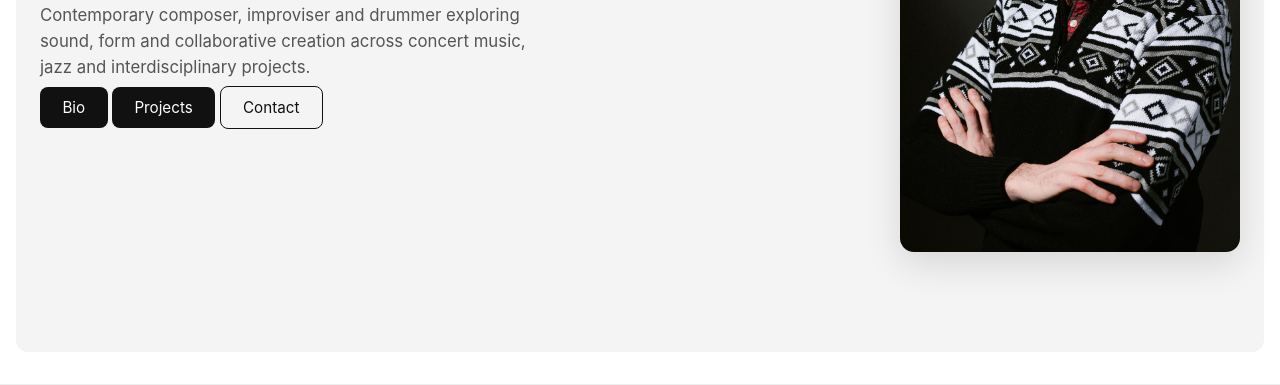
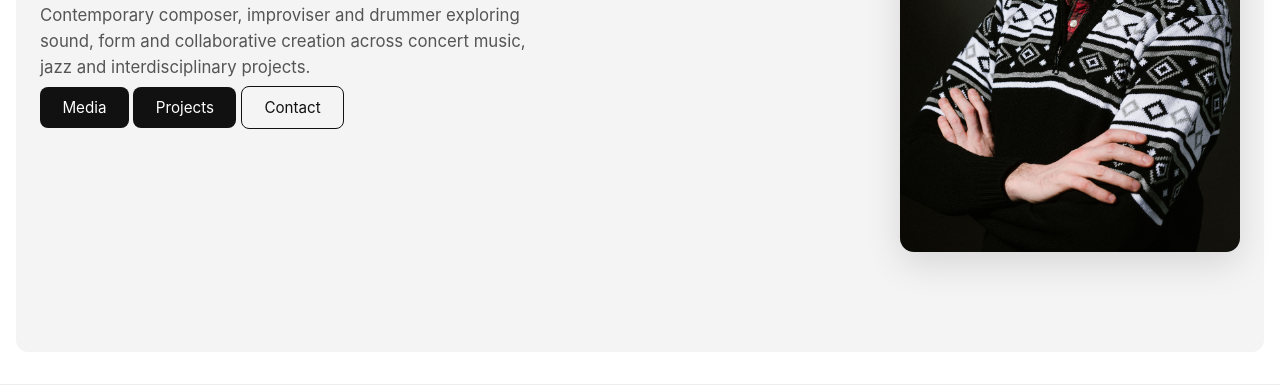
Before and after one commit to mariocalzadamusic/mariocalzadamusic.github.io, a plain HTML site: page index.html in a window 1280 px wide. Shown: the part 449-834 px from the top of the page. Drawn offline with Linux system fonts and the light colour scheme.

Commit message:
Update index.html

```diff
--- a/index.html
+++ b/index.html
@@ -38,9 +38,9 @@
         </p>
 
         <div class="hero-buttons">
-            <a href="#" class="btn">Bio</a>
-            <a href="#" class="btn">Projects</a>
-            <a href="#" class="btn btn-outline">Contact</a>
+            <a href="media.html" class="btn">Media</a>
+            <a href="projects.html" class="btn">Projects</a>
+            <a href="contact.html" class="btn btn-outline">Contact</a>
         </div>
     </div>
 
```
